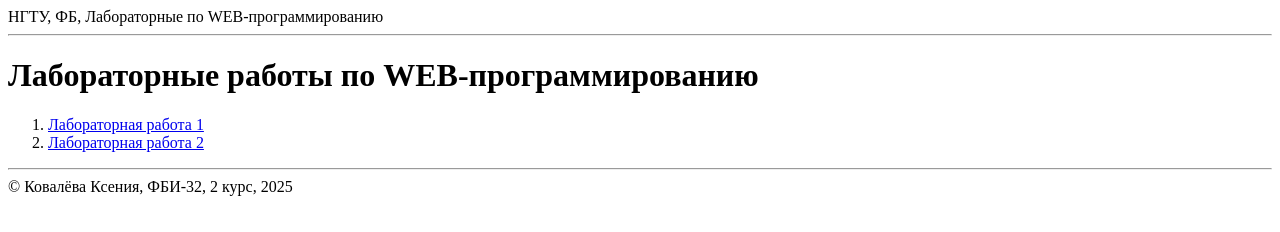
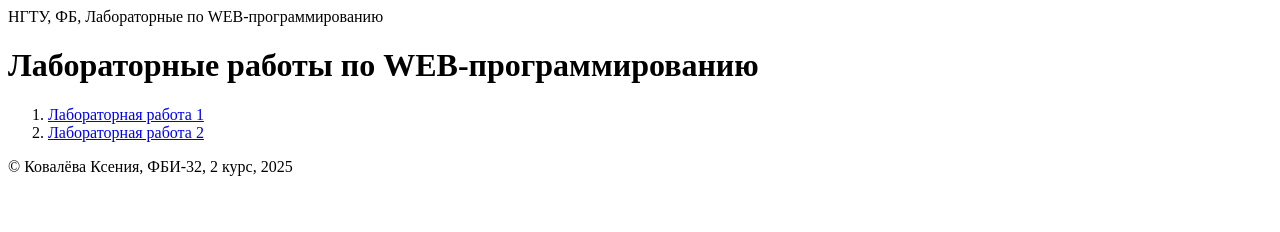
Before and after one commit to ksennnn/web-labs, a plain HTML site: page index.html in a window 1280 px wide. Drawn offline with Linux system fonts and the light colour scheme.

Commit message:
Внешние стили

```diff
--- a/index.html
+++ b/index.html
@@ -4,11 +4,11 @@
         <meta charset="UTF-8">
         <meta name="viewport" content="width=device-width, initial-scale=1.0">
         <title>Ковалёва Ксения Николаевна. Лабораторные работы по WEB-программированию</title>
+        <link rel="stylesheet" href="main.css">
     </head>
     <body>
         <header>
             НГТУ, ФБ, Лабораторные по WEB-программированию
-            <hr>
         </header>
 
         <main>
@@ -24,7 +24,6 @@
         </main>
 
         <footer>
-            <hr>
             &copy; Ковалёва Ксения, ФБИ-32, 2 курс, 2025
         </footer>
     </body>
```
